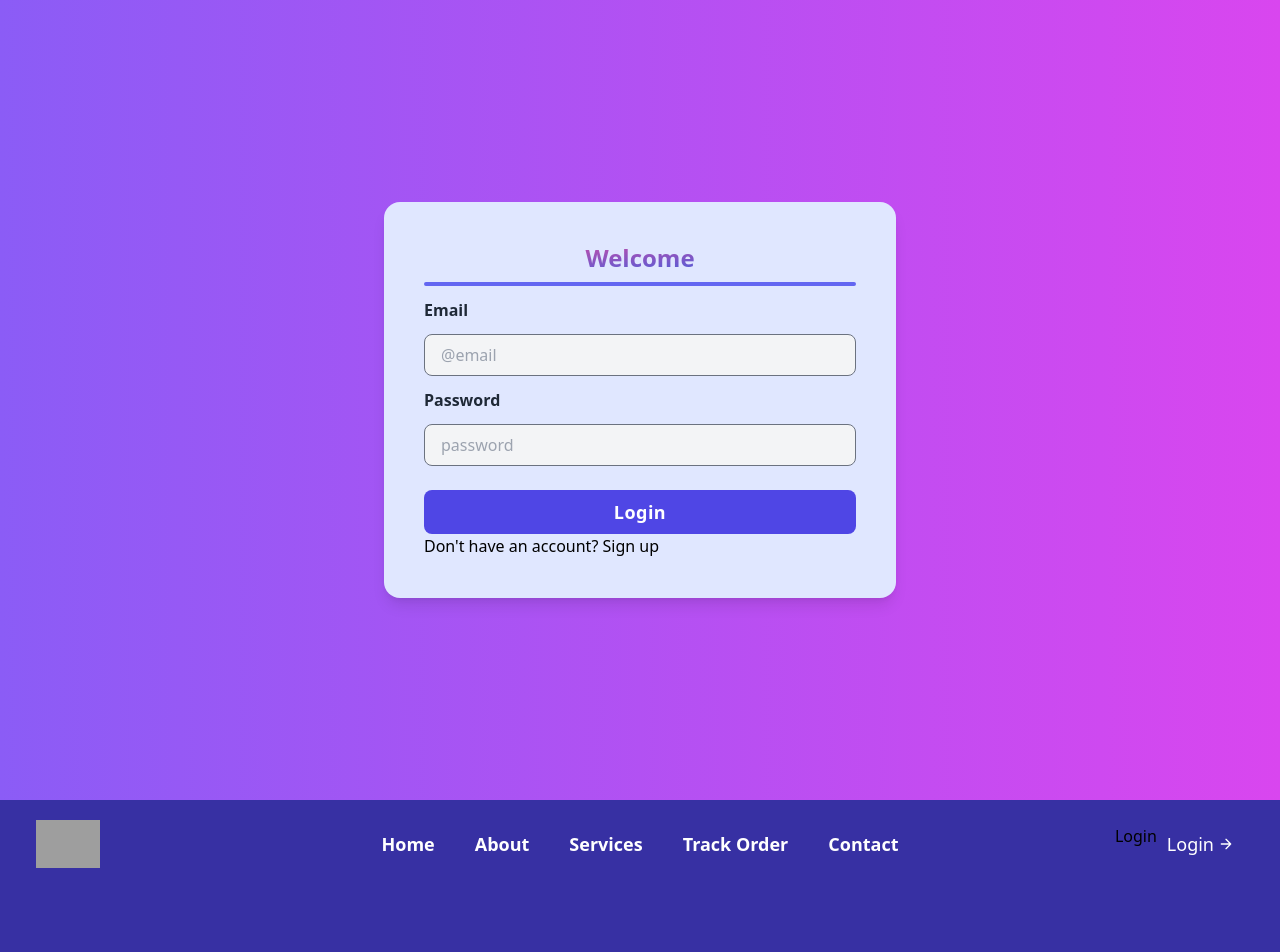
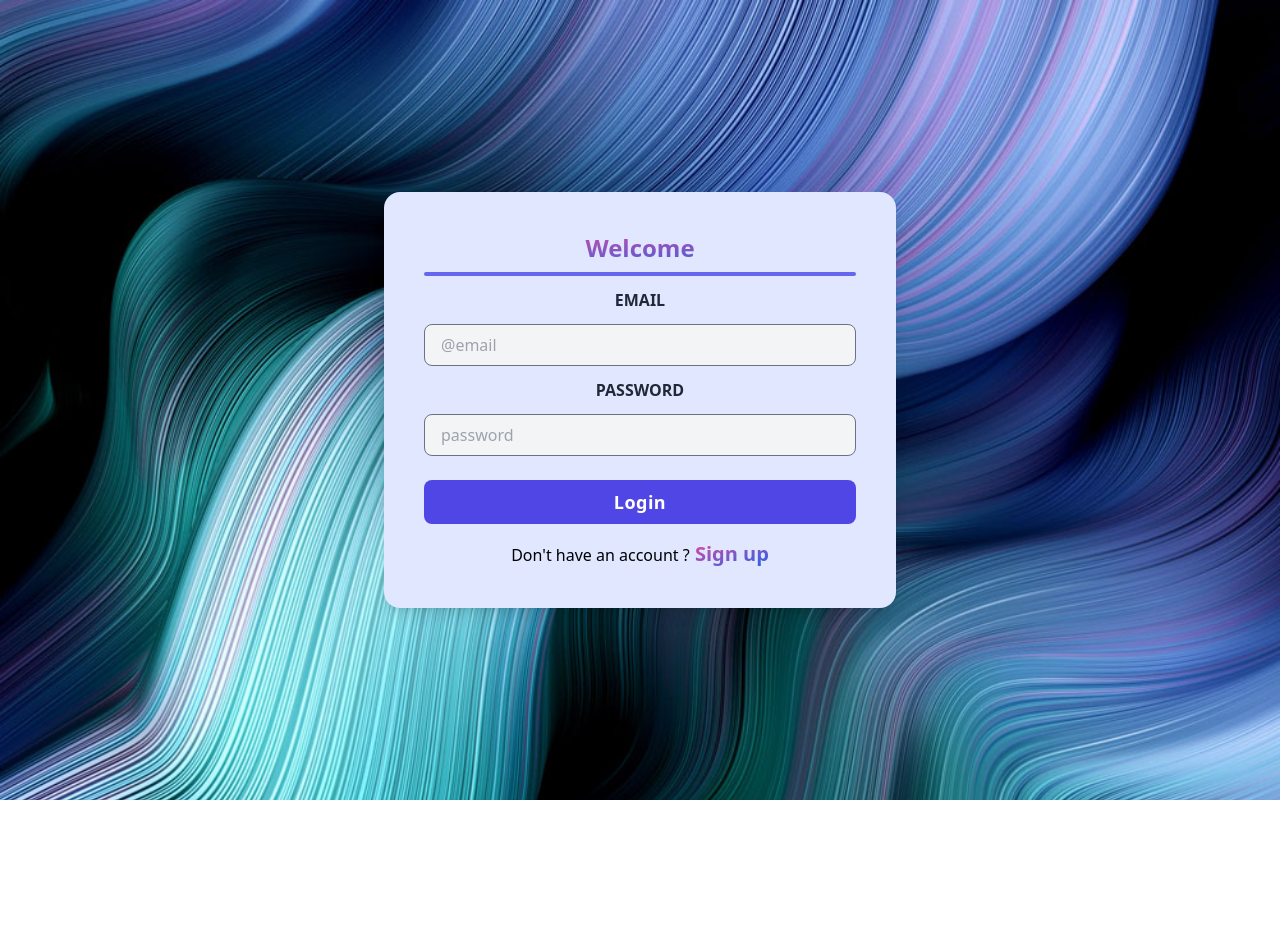
Before and after one commit to salman170/procure, a React (Create React App) app: page /login in a window 1280 px wide. Shown: the top 952 px of the page. After the commit the page ends 800 px from the top, so only its background shows below. Built offline with nearby package versions, Linux system fonts and the light colour scheme; grey boxes are pictures that could not be loaded.

Commit message:
background image updated in login page

```diff
--- a/src/App.js
+++ b/src/App.js
@@ -14,7 +14,6 @@ function App() {
         <Route exact path="/signin" element={<SignUp />} />
         </Routes>
       </Router>
-      <Main />
     </div>
   );
 }
--- a/src/components/HomePage/Footer.js
+++ b/src/components/HomePage/Footer.js
@@ -1,4 +1,5 @@
 import React from 'react';
+import logo from '../../assets/procuren-logo-white.png';
 
 const Footer = () => {
   return (
@@ -10,19 +11,8 @@ const Footer = () => {
               className='flex title-font font-medium items-center md:justify-start justify-center text-gray-900 '
               href='/'
             >
-              <svg
-                xmlns='http://www.w3.org/2000/svg'
-                fill='none'
-                stroke='currentColor'
-                strokeLinecap='round'
-                strokeLinejoin='round'
-                strokeWidth='2'
-                className='w-10 h-10 text-white p-2 bg-indigo-500 rounded-full'
-                viewBox='0 0 24 24'
-              >
-                <path d='M12 2L2 7l10 5 10-5-10-5zM2 17l10 5 10-5M2 12l10 5 10-5'></path>
-              </svg>
-              <span className='ml-3 text-xl'>Tailblocks</span>
+
+              <span className='ml-3 text-xl'><img src={logo} alt='logo' className='h-12' /></span>
             </a>
             <p className='mt-2 text-sm text-black'>
               Air plant banjo lyft occupy retro adaptogen indego
--- a/src/components/HomePage/Header.js
+++ b/src/components/HomePage/Header.js
@@ -65,8 +65,7 @@ export default function Headers() {
             ))}
           </div>
           <div className='hidden lg:flex lg:flex-1 lg:justify-end'>
-            <Link to="/login">Login</Link>
-            <button
+            <a target={'_blank'} href='login'> <button
               type='button'
               className='text-white hover:bg-gradient-to-b from-purple-500 to-pink-500  focus:ring-4 focus:outline-none focus:ring-purple-200 dark:focus:ring-purple-800 font-medium rounded-lg text-lg px-2.5 py-1.5 text-center  flex items-center'
             >
@@ -82,7 +81,8 @@ export default function Headers() {
               >
                 <path d='M5 12h14M12 5l7 7-7 7'></path>
               </svg>
-            </button>
+            </button></a>
+
           </div>
         </nav>
         <Dialog as='div' open={mobileMenuOpen} onClose={setMobileMenuOpen}>
--- a/src/components/HomePage/LoginRouting.js
+++ /dev/null
@@ -1,12 +0,0 @@
-import React from 'react'
-
-
-const LoginRouting = () => {
-  return (
-    <div>
-
-    </div>
-  )
-}
-
-export default LoginRouting
--- a/src/components/Login.js
+++ b/src/components/Login.js
@@ -1,9 +1,11 @@
 import React from 'react';
+import LoginPage from '../assets/Login.jpg';
+
 const Login = () => {
   return (
-    <div class='h-screen bg-gradient-to-r from-violet-500 to-fuchsia-500 flex justify-center items-center'>
-      <div class='lg:w-2/5 md:w-1/2 w-2/3'>
-        <form class='bg-indigo-100 p-10 rounded-2xl shadow-lg min-w-full'>
+    <div class=' h-screen flex justify-center items-center bg-cover  w-full ' style={{backgroundImage : `url(${LoginPage})`}}>
+      <div class='lg:w-2/5 md:w-1/2 w-[90%] '>
+        <form class='bg-indigo-100 p-4 md:p-10 rounded-2xl shadow-lg min-w-full opacity-100'>
           <h1 class='bg-gradient-to-tl from-blue-600 to-pink-500 text-transparent bg-clip-text text-center text-2xl mb-2   duration-500 font-bold font-sans'>
             Welcome
           </h1>
@@ -11,10 +13,10 @@ const Login = () => {
           <hr class='border-2 rounded-full border-indigo-500  hover:border-red-500 duration-500' />
           <div>
             <label
-              class='text-gray-800 font-semibold block my-3 text-md'
+              class='text-gray-800 font-semibold block my-3 text-md text-center'
               htmlFor='email'
             >
-              Email
+              EMAIL
             </label>
             <input
               class='w-full bg-gray-100 px-4 py-2 rounded-lg focus:outline-none'
@@ -26,10 +28,10 @@ const Login = () => {
           </div>
           <div>
             <label
-              class='text-gray-800 font-semibold block my-3 text-md'
+              class='text-gray-800 font-semibold block my-3 text-md text-center'
               htmlFor='password'
             >
-              Password
+              PASSWORD
             </label>
             <input
               class='w-full bg-gray-100 px-4 py-2 rounded-lg focus:outline-none'
@@ -41,7 +43,7 @@ const Login = () => {
           </div>
           <button
             type='submit'
-            class='w-full mt-6 bg-indigo-600 rounded-lg px-4 py-2 text-lg text-white tracking-wide font-semibold font-sans'
+            class='w-full mt-6 bg-indigo-600 rounded-lg px-4 py-2 mb-4 text-lg text-white tracking-wide font-semibold font-sans'
           >
             Login
           </button>
@@ -51,7 +53,7 @@ const Login = () => {
           >
             Login
           </button> */}
-          <p>Don't have an account? Sign up</p>
+          <p className='text-center'>Don't have an account ?<a href="/signin" className="bg-gradient-to-tl from-blue-600 to-pink-500 text-transparent bg-clip-text text-center text-xl mb-2   duration-500 font-bold font-sans" onclick="ValidateEmail(document.form1.text1)"> Sign up</a> </p>
         </form>
       </div>
     </div>
--- a/src/components/SignUp.js
+++ b/src/components/SignUp.js
@@ -1,4 +1,5 @@
 import React from 'react';
+import { Link } from 'react-router-dom';
 import LoginBack from '../assets/LoginBack.jpg';
 
 const SignUp = () => {
@@ -1441,10 +1442,8 @@ const SignUp = () => {
             Register
           </button>
           <button
-            type='submit'
             className='w-full mt-6 mb-3 rounded-lg px-4 py-2 text-lg text-gray-800 tracking-wide font-semibold font-sans'
-          >
-            Login
+          ><Link to="/login" className="bg-gradient-to-tl from-blue-600 to-pink-500 text-transparent bg-clip-text text-center w-full mt-6 mb-3 rounded-lg px-4 py-2 text-lg   duration-500  font-semibold font-sans" onclick="ValidateEmail(document.form1.text1)"> Login</Link>
           </button>
         </form>
       </div>
```
Also changed, not shown: src/assets/Login.jpg (added).
